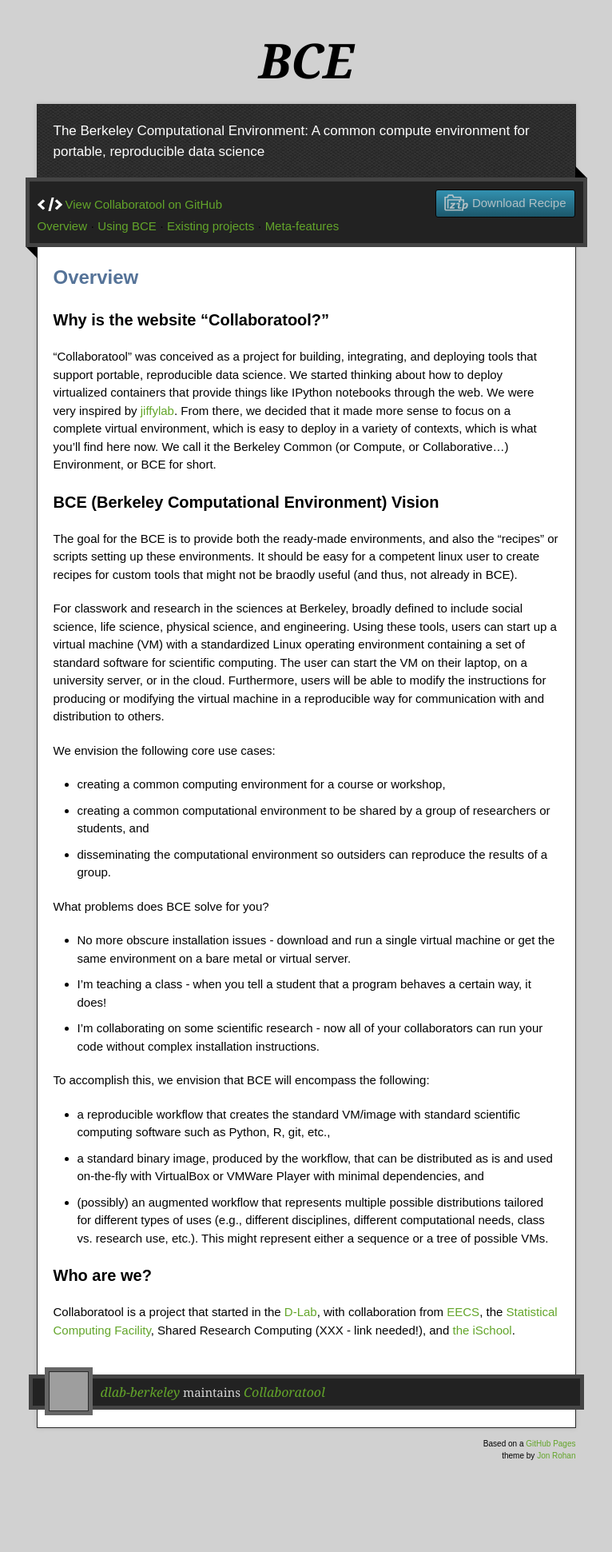
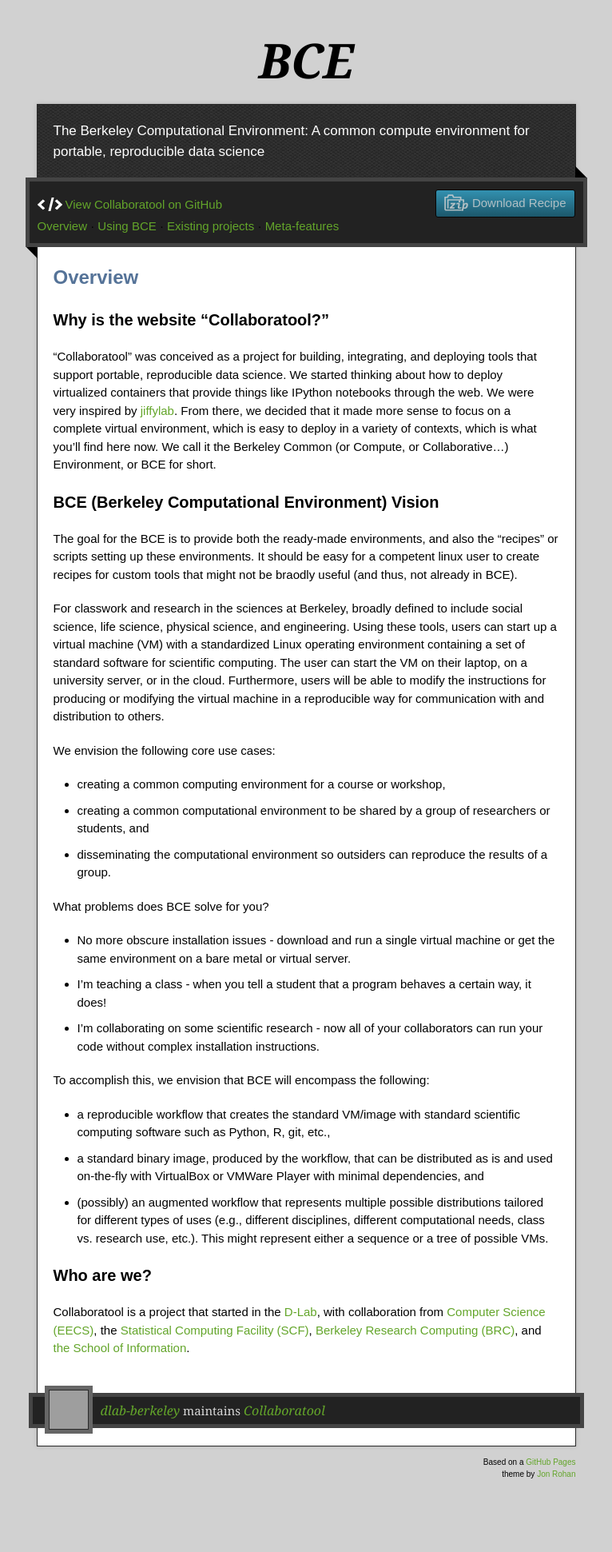
Before and after one commit to willingc/collaboratool, a Jekyll site: the page built from index.md, in a window 1280 px wide. Shown: the whole page at 80% size, without its empty margins (257-1023 px from the left). Built offline with Jekyll 4.4.1, drawn with Linux system fonts in a browser that asks for light colours; nearby versions of some CDN libraries; Markdown is read by kramdown in place of the engine named in the settings; before the commit the page ends 1918 px from its top, so only the background shows below that; grey boxes are pictures that could not be loaded.

Commit message:
Changed SRC -> BRC, etc.

```diff
--- a/index.md
+++ b/index.md
@@ -60,7 +60,8 @@
 ### Who are we?
 
 Collaboratool is a project that started in the
-[D-Lab](http://dlab.berkeley.edu), with collaboration from
-[EECS](http://www.eecs.berkeley.edu), the [Statistical Computing
-Facility](http://statistics.berkeley.edu/computing), Shared Research Computing
-(XXX - link needed!), and [the iSchool](http://ischool.berkeley.edu).
+[D-Lab](http://dlab.berkeley.edu), with collaboration from [Computer Science
+(EECS)](http://www.eecs.berkeley.edu), the [Statistical Computing Facility
+(SCF)](http://statistics.berkeley.edu/computing), [Berkeley Research Computing
+(BRC)](http://research-it.berkeley.edu/brc), and [the
+School of Information](http://ischool.berkeley.edu).
```
